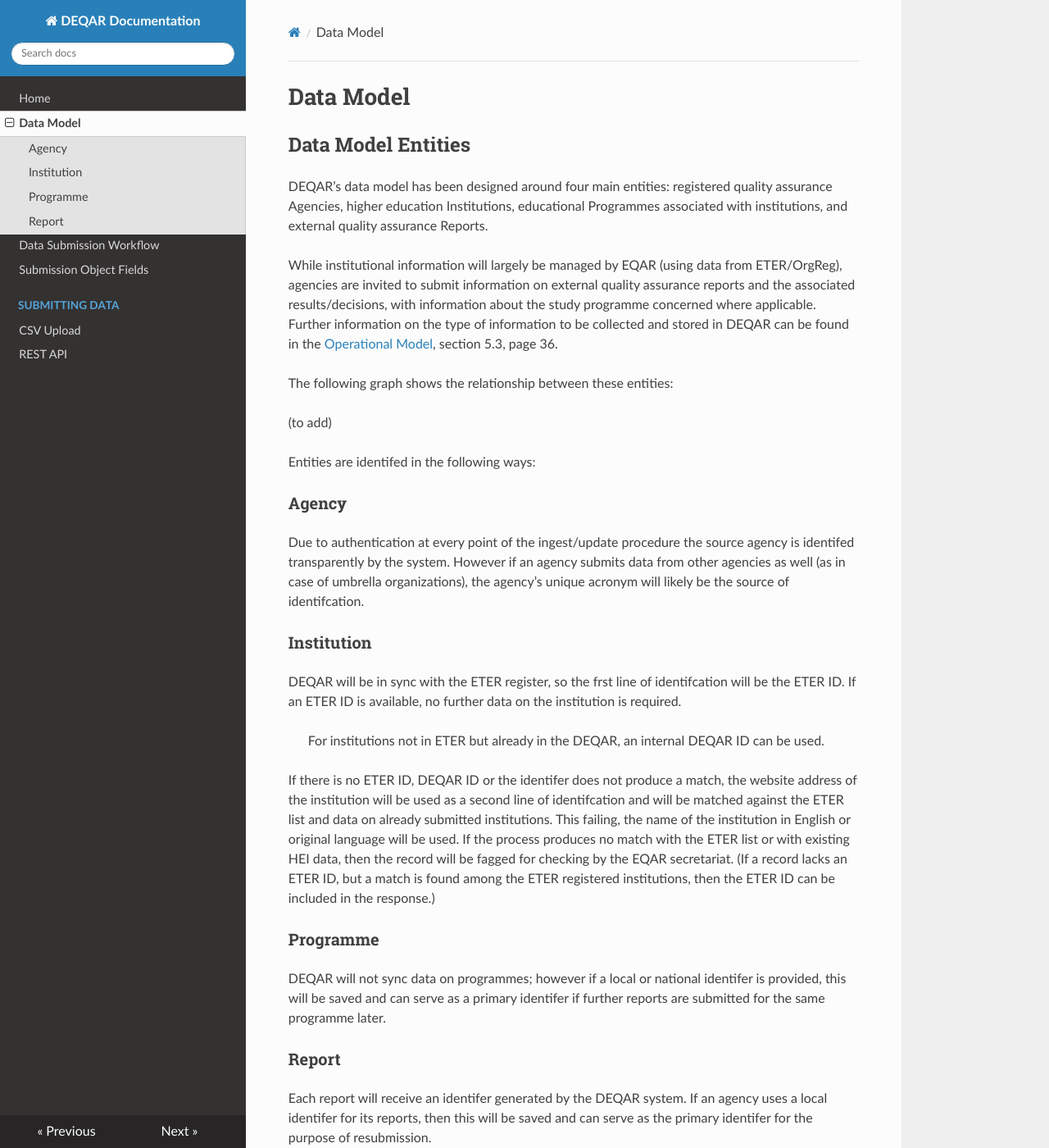
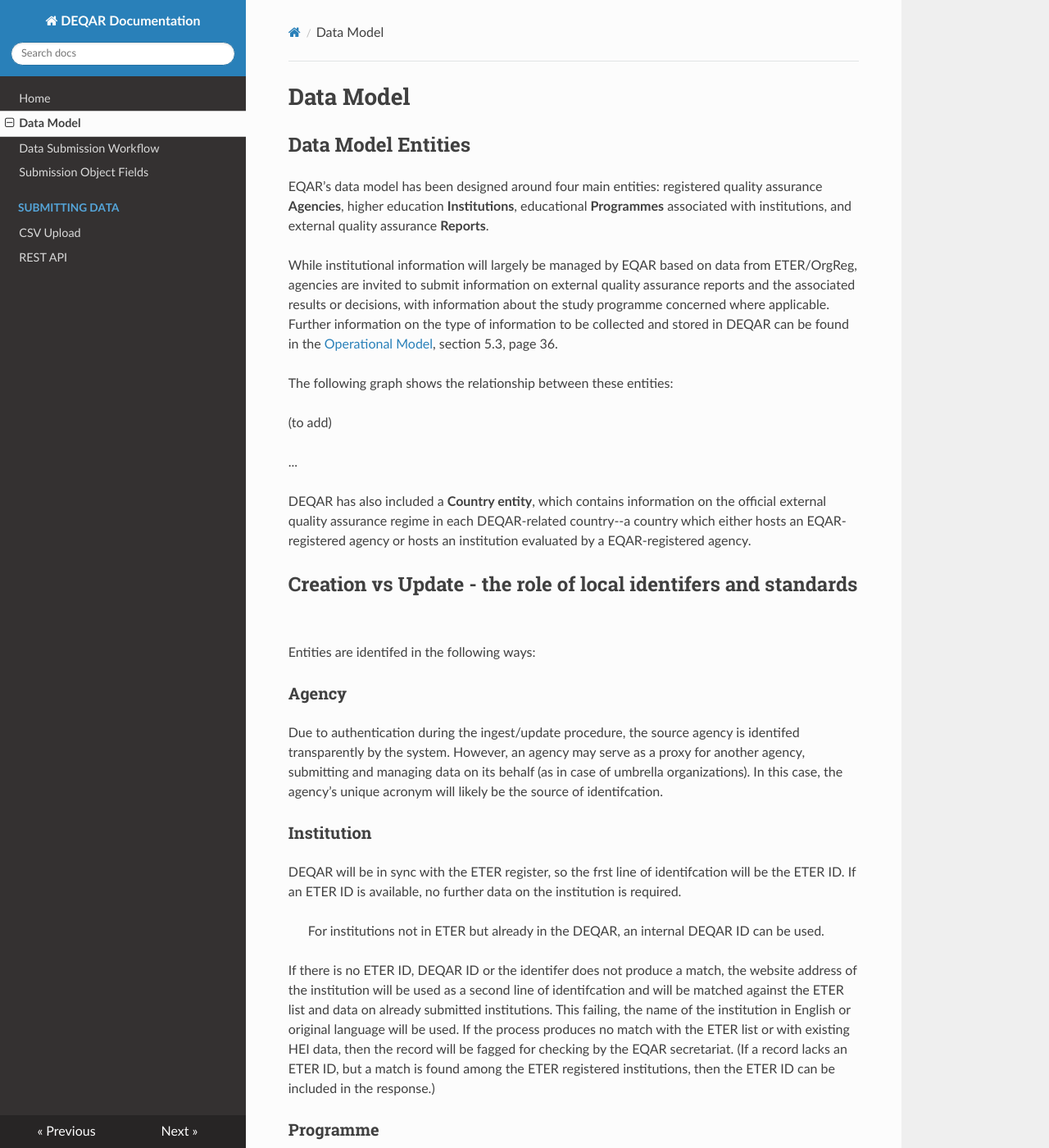
Before and after one commit to EQAR/deqar-docs, an MkDocs documentation site: the page built from docs/data_model.md, in a window 1280 px wide and 1400 px high. Shown: the whole window at 82% size. Built offline with MkDocs 1.6.1, drawn with Linux system fonts in a browser that asks for light colours; nearby versions of some CDN libraries; old or Windows-style settings are respelled for this version of MkDocs; some of the changed text lies outside the part shown.

Commit message:
Update data_model.md

```diff
--- a/docs/data_model.md
+++ b/docs/data_model.md
@@ -1,27 +1,28 @@
 Data Model Entities
 -------------------
+EQAR’s data model has been designed around four main entities: registered quality assurance **Agencies**, higher education **Institutions**, educational **Programmes** associated with institutions, and external quality assurance **Reports**.
 
-DEQAR’s data model has been designed around four main entities: registered quality assurance Agencies, higher education Institutions, educational Programmes associated with institutions, and external quality assurance Reports.
-
-While institutional information will largely be managed by EQAR (using data from
-ETER/OrgReg), agencies are invited to submit information on external quality assurance
-reports and the associated results/decisions, with information about the study
-programme concerned where applicable. Further information on the type of
-information to be collected and stored in DEQAR can be found in the
-[Operational Model](https://eqar.eu/fileadmin/eqar_internal/MD/MD6/Database_of_External_QA_Results_Report_Model_v3.pdf), section 5.3, page 36.
+While institutional information will largely be managed by EQAR based on data from ETER/OrgReg, agencies are invited to submit information on external quality assurance reports and the associated results or decisions, with information about the study programme concerned where applicable. Further information on the type of information to be collected and stored in DEQAR can be found in the [Operational Model](https://eqar.eu/fileadmin/eqar_internal/MD/MD6/Database_of_External_QA_Results_Report_Model_v3.pdf), section 5.3, page 36.
 
 The following graph shows the relationship between these entities:
 
 (to add)
 
+
+...
+
+DEQAR has also included a **Country entity**, which contains information on the official external quality assurance regime in each DEQAR-related country--a country which either hosts an EQAR-registered agency or hosts an institution evaluated by a EQAR-registered agency.
+
+
+Creation vs Update - the role of local identifers and standards
+---------------------------------------------------------------
+
 Entities are identifed in the following ways:
 
 ### Agency
 
-Due to authentication at every point of the ingest/update procedure the source
-agency is identifed transparently by the system. However if an agency submits
-data from other agencies as well (as in case of umbrella organizations), the
-agency’s unique acronym will likely be the source of identifcation.
+Due to authentication during the ingest/update procedure, the source
+agency is identifed transparently by the system. However, an agency may serve as a proxy for another agency, submitting and managing data on its behalf (as in case of umbrella organizations). In this case, the agency’s unique acronym will likely be the source of identifcation.
 
 ### Institution
 
```
Also changed, not shown: other parts of docs/data_model.md (+0 -2 lines).
